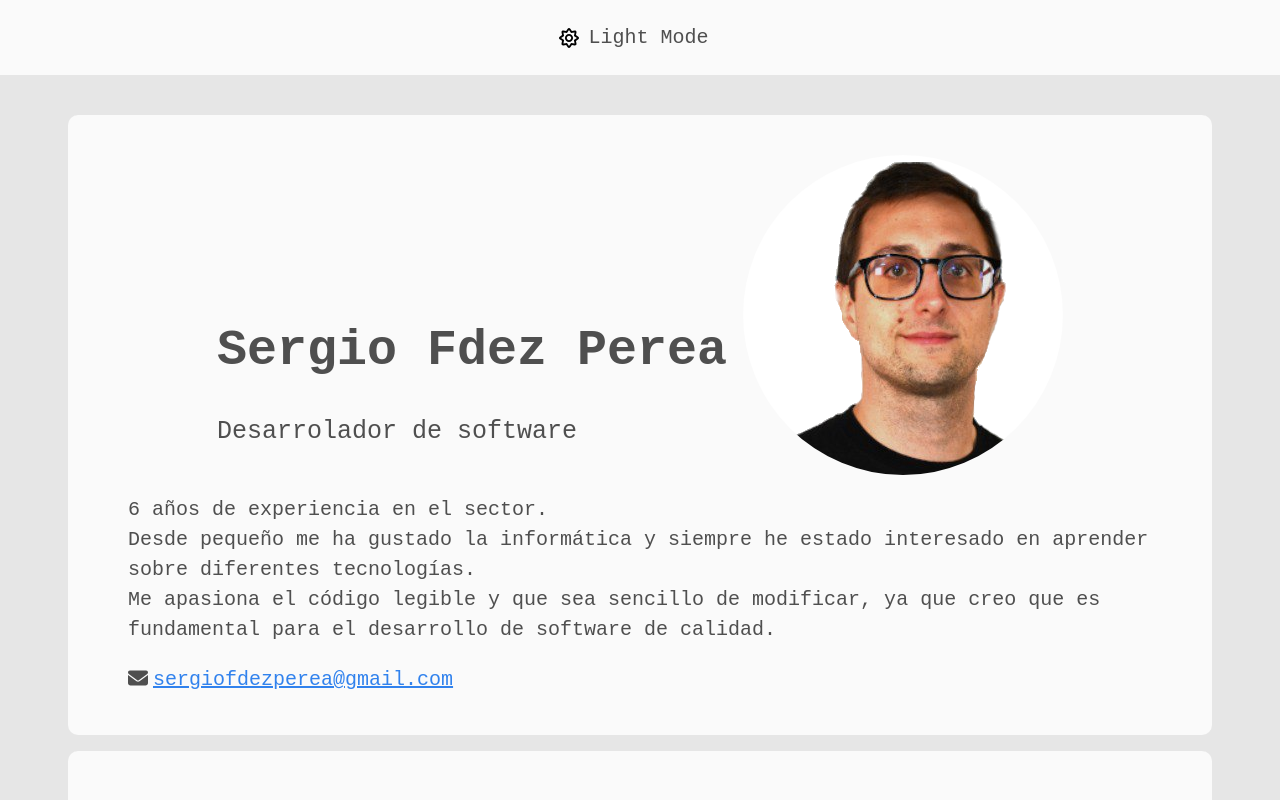
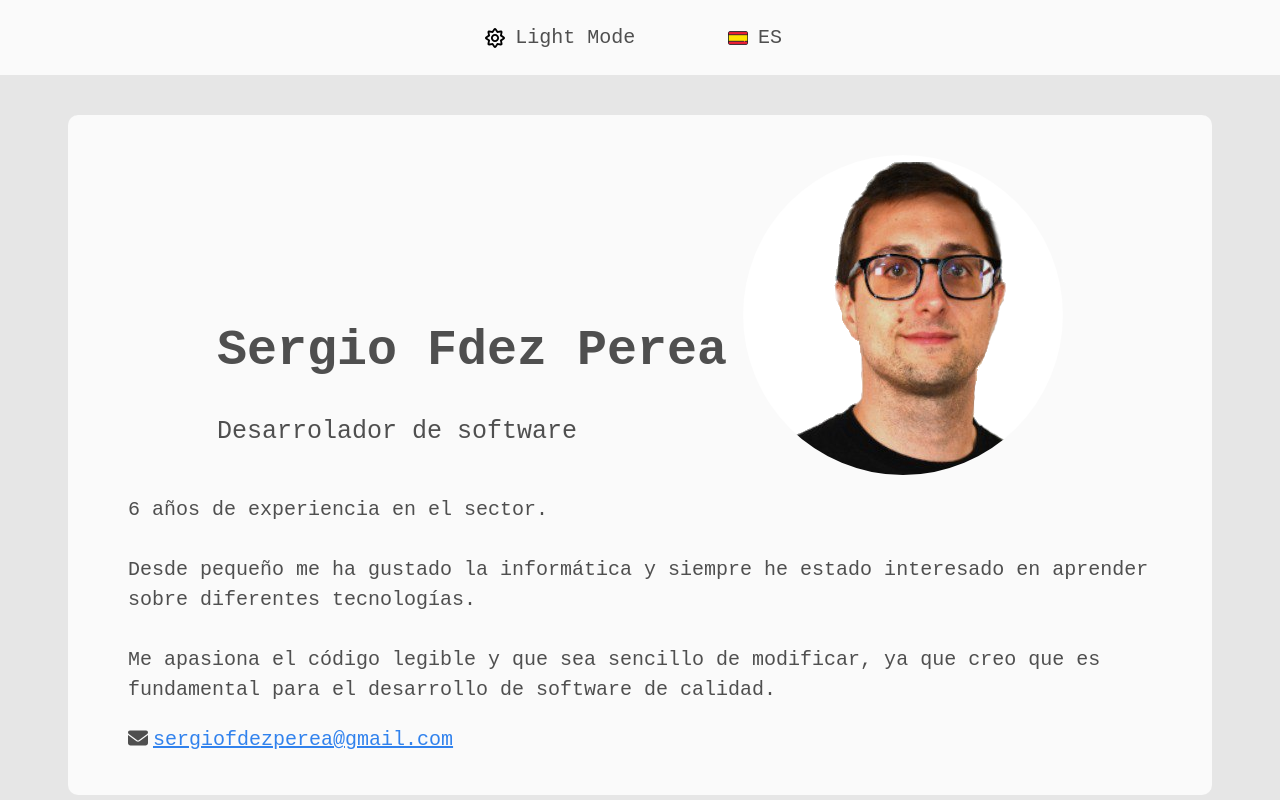
Before and after one commit to sergiofdezperea/simple-portfolio, a React (Vite) app: page / in a window 1280 px wide. Shown: the top 800 px of the page. Built offline with nearby package versions, Linux system fonts and the light colour scheme.

Commit message:
Add language context provider and toggle switch for language

```diff
--- /dev/null
+++ b/public/assets/json/about.json
@@ -0,0 +1,11 @@
+{
+    "es":{
+        "profesion" : "Desarrolador de software",
+        "aboutme" : " años de experiencia en el sector.\n\nDesde pequeño me ha gustado la informática y siempre he estado interesado en aprender sobre diferentes tecnologías.\n\nMe apasiona el código legible y que sea sencillo de modificar, ya que creo que es fundamental para el desarrollo de software de calidad."
+    },
+    "en":{
+        "profesion" : "Software developer",
+        "aboutme" : " years of experience in the sector.\n\nSince I was a child, I have liked computing and I have always been interested in learning about different technologies.\n\nI am passionate about readable code that is easy to modify, as I believe it is fundamental for the development of quality software."
+
+    }
+}
--- a/src/App.jsx
+++ b/src/App.jsx
@@ -2,7 +2,22 @@ import Footer from "./components/Footer"
 import Header from "./components/Header"
 import Main from "./components/Main"
 
-import { Fragment } from "react"
+import { Fragment, createContext, useState } from "react"
+
+// Step 1: Create a new context
+export const LanguageContext = createContext()
+
+// Step 2: Create a provider component
+export const LanguageProvider = ({ children }) => {
+  const [language, setLanguage] = useState("es") // default language is Spanish
+
+  return (
+    // Step 3: Return the context provider
+    <LanguageContext.Provider value={{ language, setLanguage }}>
+      {children}
+    </LanguageContext.Provider>
+  )
+}
 
 const siteProps = {
   email: "sergiofdezperea@gmail.com",
@@ -11,11 +26,13 @@ const siteProps = {
 }
 function App() {
   return (
-    <Fragment>
-      <Header />
-      <Main />
-      <Footer {...siteProps} />
-    </Fragment>
+    <LanguageProvider>
+      <Fragment>
+        <Header />
+        <Main />
+        <Footer {...siteProps} />
+      </Fragment>
+    </LanguageProvider>
   )
 }
 
--- a/src/components/About.css
+++ b/src/components/About.css
@@ -38,3 +38,8 @@
 .card--profile {
   line-height: 1.5;
 }
+
+.use-break-lines {
+  white-space: pre-line;
+  vertical-align: bottom;
+}
--- a/src/components/About.jsx
+++ b/src/components/About.jsx
@@ -1,9 +1,12 @@
 import "./About.css"
 import { Fragment } from "react"
+import { useState, useEffect, useContext } from "react"
 import { FontAwesomeIcon } from "@fortawesome/react-fontawesome"
 import { faEnvelope } from "@fortawesome/free-solid-svg-icons"
+import { LanguageContext } from "../App"
 
 export default function About() {
+  const { language } = useContext(LanguageContext)
   const envelovepIcon = <FontAwesomeIcon icon={faEnvelope} />
   const date = new Date()
   const yearsInSector =
@@ -11,13 +14,30 @@ export default function About() {
       ? date.getFullYear() - 2016
       : date.getFullYear() - 2017
 
+  // Read from a json where you can select the language
+  // and the text that you want to display
+  // Get languaje date when context change
+
+  const [about, setAbout] = useState()
+  useEffect(() => {
+    const getData = async () => {
+      fetch("/assets/json/about.json")
+        .then((response) => response.json())
+        .then((response) => {
+          setAbout(response[language])
+        })
+        .catch((err) => console.error(err))
+    }
+    getData()
+  }, [language])
+
   return (
     <Fragment>
       <article className="card card--profile">
         <div className="card__name-and-image-container">
           <div className="card__name-container">
             <h1 className="card__name">Sergio Fdez Perea</h1>
-            <p className="card__subtitle">Desarrolador de software</p>
+            {about && <p className="card__subtitle">{about.profesion}</p>}
           </div>
           <div className="card__image-container">
             <img
@@ -28,15 +48,8 @@ export default function About() {
           </div>
         </div>
         <div className="card__body">
-          <p>
-            {yearsInSector} años de experiencia en el sector.
-            <br />
-            Desde pequeño me ha gustado la informática y siempre he estado
-            interesado en aprender sobre diferentes tecnologías.
-            <br />
-            Me apasiona el código legible y que sea sencillo de modificar, ya
-            que creo que es fundamental para el desarrollo de software de
-            calidad.
+          <p className="use-break-lines">
+            {yearsInSector} {about && about.aboutme}
           </p>
           <div className="card__link">
             {envelovepIcon}
--- a/src/components/Switches.css
+++ b/src/components/Switches.css
@@ -2,6 +2,7 @@
   display: flex;
   align-items: center;
   justify-content: space-between;
+  gap: 5rem;
 }
 
 .toggle-theme {
@@ -11,11 +12,11 @@
   cursor: pointer;
 }
 
-.toggle-theme__icon {
+.toggle__icon {
   margin-right: 0.5em;
   width: 20px;
 }
 
-.toggle-theme__text {
+.toggle__text {
   margin-right: 0.8rem;
 }
--- a/src/components/Switches.jsx
+++ b/src/components/Switches.jsx
@@ -1,15 +1,17 @@
 import "./Switches.css"
-import { Fragment, useState } from "react"
+import { Fragment, useState, useContext } from "react"
+import { LanguageContext } from "../App"
 
 export default function Switches() {
   const [isDarkMode, setIsDarkMode] = useState(false)
+  const { language, setLanguage } = useContext(LanguageContext)
 
   const toggleDarkMode = () => {
     setIsDarkMode(!isDarkMode)
     document.body.classList.toggle("dark")
 
-    const toggleThemeIcon = document.getElementById("toggle-icon")
-    const toggleThemeText = document.getElementById("toggle-text")
+    const toggleThemeIcon = document.getElementById("theme-icon")
+    const toggleThemeText = document.getElementById("theme-text")
 
     if (isDarkMode) {
       toggleThemeIcon.src = "\\assets\\icons\\sun.svg"
@@ -20,18 +22,43 @@ export default function Switches() {
     }
   }
 
+  const toggleLanguaje = () => {
+    const toggleIcon = document.getElementById("languaje-icon")
+    const toggleText = document.getElementById("languaje-text")
+    if (language === "es") {
+      setLanguage("en")
+      toggleIcon.src = "\\assets\\icons\\en.png"
+      toggleText.textContent = "EN"
+    } else {
+      setLanguage("es")
+      toggleIcon.src = "\\assets\\icons\\es.png"
+      toggleText.textContent = "ES"
+    }
+  }
+
   return (
     <Fragment>
       <div className="switches">
-        <div className="toggle-theme" onClick={toggleDarkMode}>
+        <div className="toggle-theme left" onClick={toggleDarkMode}>
           <img
-            id="toggle-icon"
+            id="theme-icon"
             src="\assets\icons\sun.svg"
             alt="icon theme"
-            className="toggle-theme__icon"
+            className="toggle__icon"
           />
-          <p id="toggle-text" className="toggle-theme__text">
+          <p id="theme-text" className="toggle__text ">
             Light Mode
+          </p>
+        </div>
+        <div className="toggle-theme right" onClick={toggleLanguaje}>
+          <img
+            id="languaje-icon"
+            src="\assets\icons\es.png"
+            alt="icon languaje"
+            className="toggle__icon"
+          />
+          <p id="languaje-text" className="toggle__text ">
+            ES
           </p>
         </div>
       </div>
```
Also changed, not shown: public/assets/icons/en.png (added), public/assets/icons/es.png (added).
